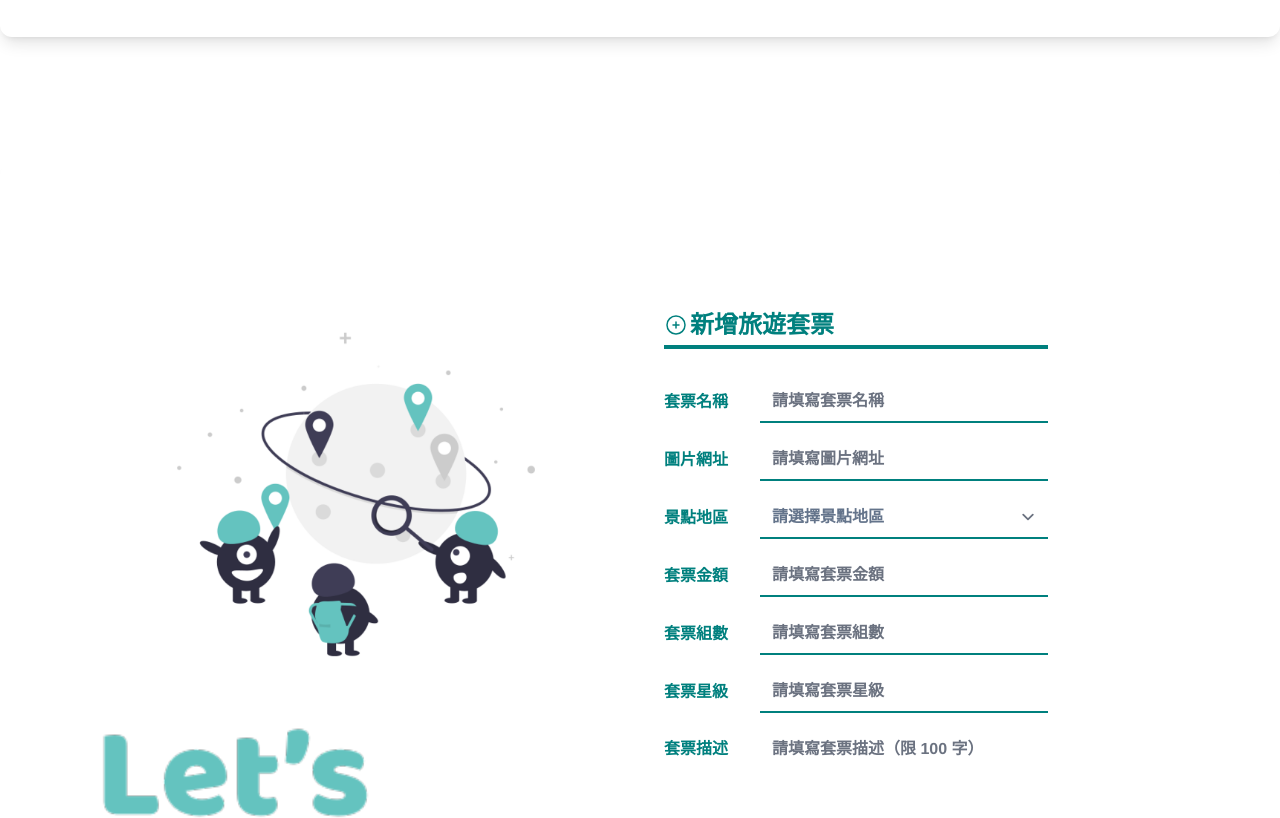
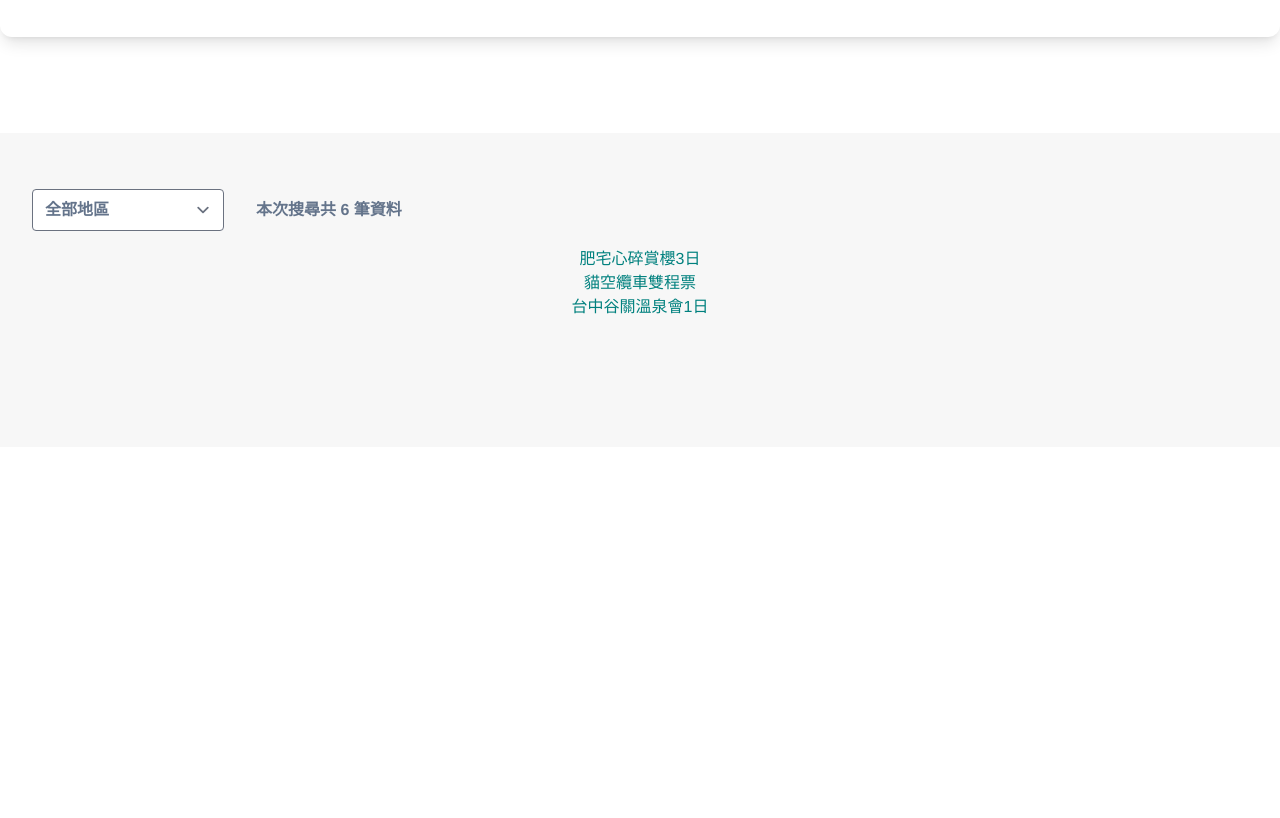
Before and after one commit to ChrisC0210/js-travel, a Vue app: page / in a window 1280 px wide. Shown: the part 1020-1838 px from the top of the page. After the commit the page ends 1467 px from the top, so only its background shows below. Built offline with nearby package versions, Linux system fonts and the light colour scheme.

Commit message:
Add cardInfo data style

```diff
--- a/src/App.vue
+++ b/src/App.vue
@@ -10,7 +10,7 @@
   <p class="text-indigo-500 group-hover:text-gray-500 ...">Create a new project from a variety of starting templates.</p>
 </div> -->
   <searchCard/>
-  <resultCard/>
+  <!-- <resultCard/> -->
 </template>
 
 <style lang="scss">
--- a/src/components/searchCard.vue
+++ b/src/components/searchCard.vue
@@ -22,11 +22,12 @@ const count = ref(0);
           >
             <!-- img -->
             <div>
-              <img
+              <h1>
+                <img
                 class="w-full lg:w-screen"
                 src="../assets/main_img.png"
                 alt="main"
-              />
+              /></h1>
               <img
                 class="w-full lg:w-screen"
                 src="../assets/logo.png"
@@ -45,7 +46,7 @@ const count = ref(0);
               "
             >
               <div class="sm:min-w-0 sm:flex-1">
-                <h1 class="text-2xl font-bold flex items-center mb-1">
+                <h2 class="text-2xl font-bold flex items-center mb-1">
                   <span class="mr-1.5 w-5">
                     <svg
                       xmlns="http://www.w3.org/2000/svg"
@@ -62,7 +63,7 @@ const count = ref(0);
                       />
                     </svg> </span
                   >新增旅遊套票
-                </h1>
+                </h2>
                 <hr class="border-2 border-primary mb-8 max-w-sm" />
                 <!-- form -->
                 <form action="" method="POST" class="max-w-full md:max-w-sm">
@@ -243,6 +244,46 @@ const count = ref(0);
       </div>
     </div>
   </section>
+  <section class="bg-cus-gray flex justify-center">
+    <div class="container mt-14 mb-32">
+      <div class="col-10 lg:col-10" >
+      <div class="flex justify-center lg:justify-start items-baseline flex-col lg:flex-row">
+        <label class="w-full lg:w-64 col-4 mb-4">
+                    <select
+                      class="
+                        w-full
+                        lg:w-9/12
+                        mt-0
+                        pr-1
+                        rounded
+                        bg-zinc-50 text-slate-500
+                        font-bold
+                        text-base
+                        focus:ring-0 focus:border-black focus:bg-zinc-50
+                      "
+                    >
+                      <option value="all">全部地區</option>
+                      <option value="0">台北</option>
+                      <option value="1">台中</option>
+                      <option value="2">高雄</option>
+                    </select>
+        </label>
+        <h3 class="text-slate-500 font-bold text-base text-center">本次搜尋共 6 筆資料</h3>
+      </div>
+    </div>
+    <!-- card -->
+    <div>
+      <ul>
+        <li v-for="item in cardInfo" :key="item">
+          <p>{{item.name}}</p>
+          <a href="#"></a>
+        </li>
+      </ul>
+    </div>
+    <!-- card end -->
+    </div>
+
+  </section>
 </template>
 
 <style scoped>
@@ -253,5 +294,41 @@ import { BeakerIcon } from "@heroicons/vue/24/solid";
 
 export default {
   components: { BeakerIcon },
+  data() {
+    return {
+      cardInfo: [
+    {
+      "id": 0,
+      "name": "肥宅心碎賞櫻3日",
+      "imgUrl": "https://images.unsplash.com/photo-1522383225653-ed111181a951?ixid=MXwxMjA3fDB8MHxwaG90by1wYWdlfHx8fGVufDB8fHw%3D&ixlib=rb-1.2.1&auto=format&fit=crop&w=1655&q=80",
+      "area": "高雄",
+      "description": "賞櫻花最佳去處。肥宅不得不去的超讚景點！",
+      "group": 87,
+      "price": 1400,
+      "rate": 10
+    },
+    {
+      "id": 1,
+      "name": "貓空纜車雙程票",
+      "imgUrl": "https://images.unsplash.com/photo-1501393152198-34b240415948?ixid=MXwxMjA3fDB8MHxwaG90by1wYWdlfHx8fGVufDB8fHw%3D&ixlib=rb-1.2.1&auto=format&fit=crop&w=1650&q=80",
+      "area": "台北",
+      "description": "乘坐以透明強化玻璃為地板的「貓纜之眼」水晶車廂，享受騰雲駕霧遨遊天際之感",
+      "group": 99,
+      "price": 240,
+      "rate": 2
+    },
+    {
+      "id": 2,
+      "name": "台中谷關溫泉會1日",
+      "imgUrl": "https://images.unsplash.com/photo-1535530992830-e25d07cfa780?ixid=MXwxMjA3fDB8MHxwaG90by1wYWdlfHx8fGVufDB8fHw%3D&ixlib=rb-1.2.1&auto=format&fit=crop&w=1650&q=80",
+      "area": "台中",
+      "description": "全館客房均提供谷關無色無味之優質碳酸原湯，並取用八仙山之山冷泉供蒞臨貴賓沐浴及飲水使用。",
+      "group": 20,
+      "price": 1765,
+      "rate": 7
+    }
+  ]
+    }
+  }
 };
 </script>
```
Also changed, not shown: src/components/resultCard.vue (+0 -8 lines), 2 other files (tests, documents, lock files or other folders).
